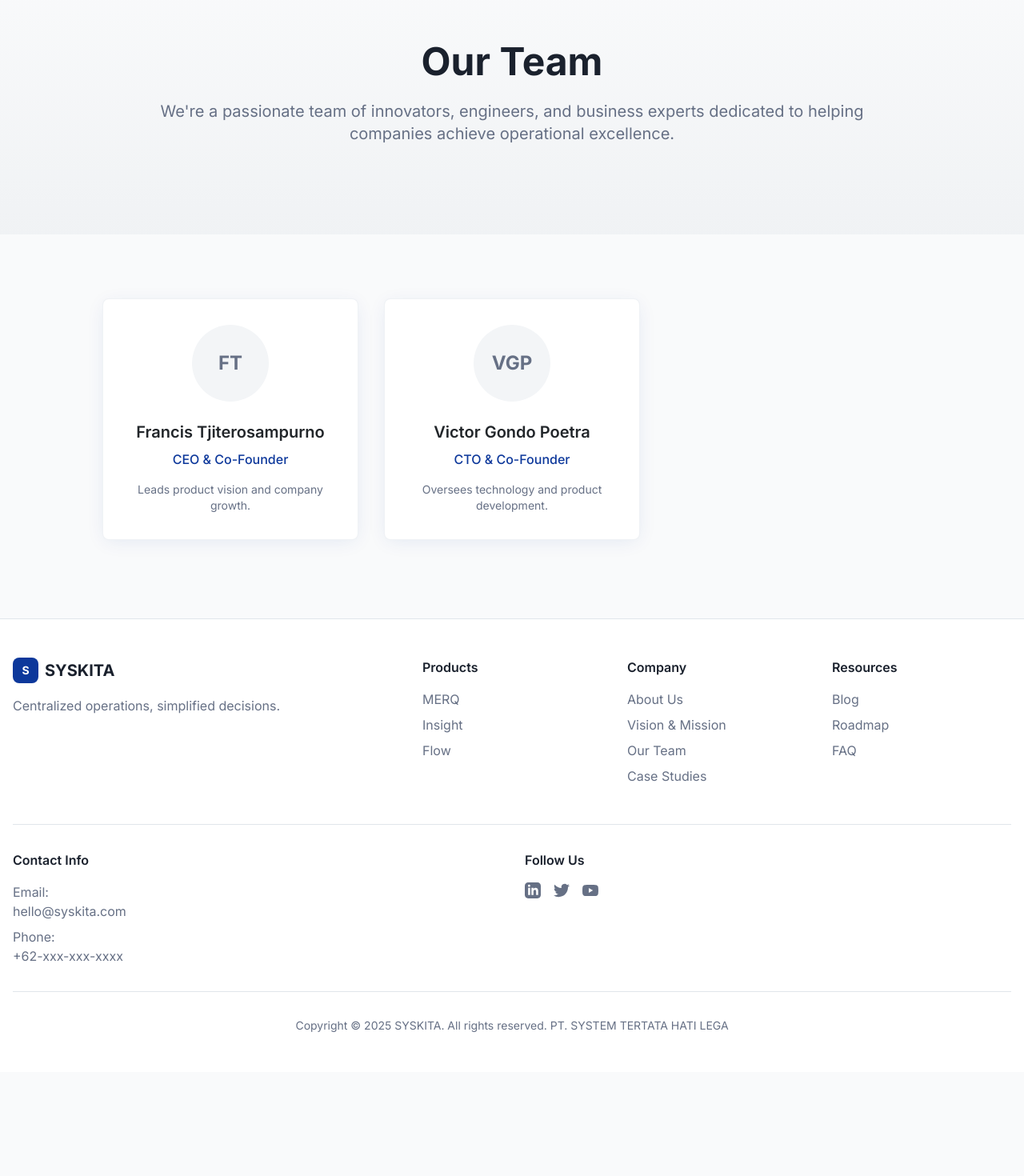
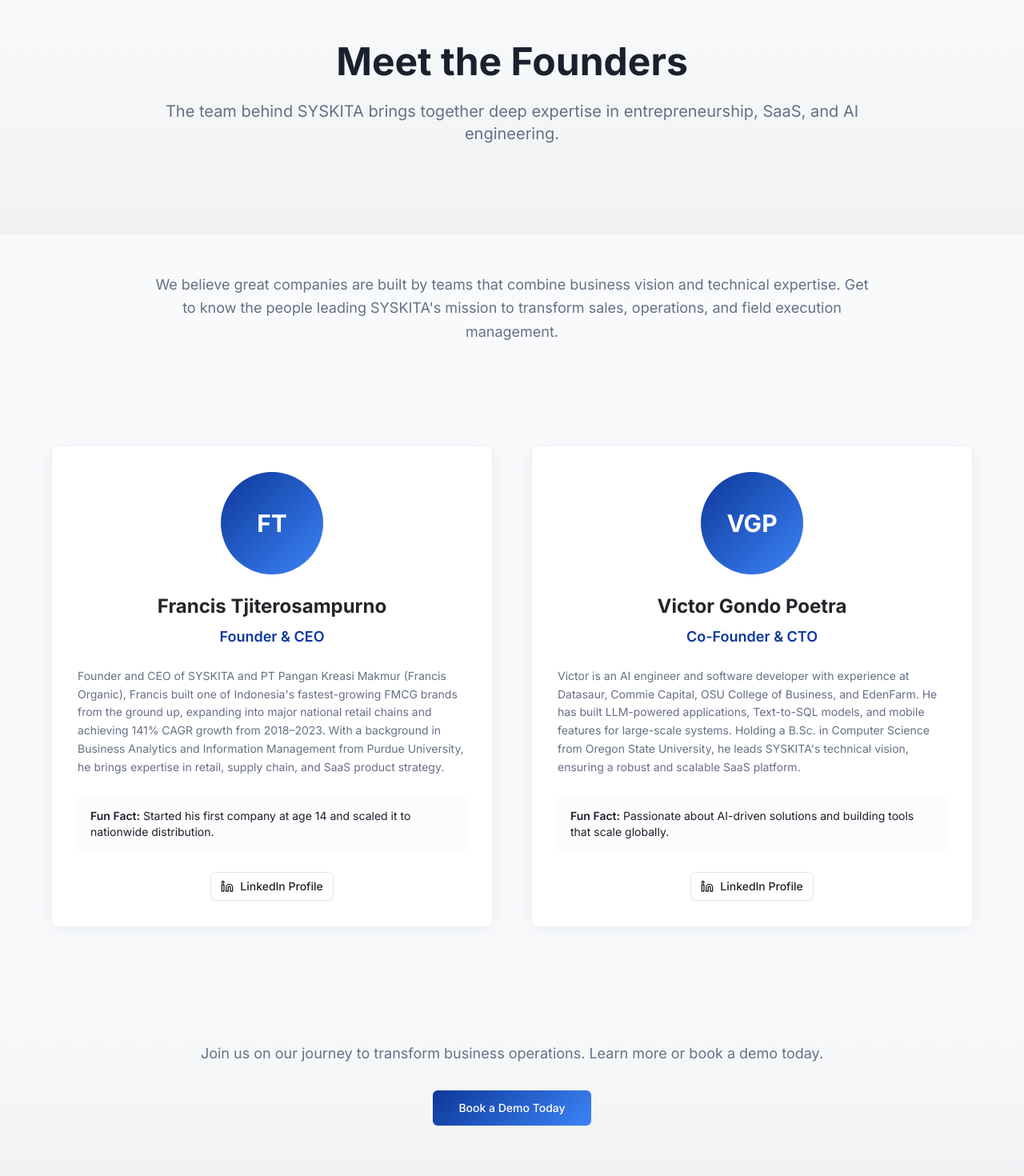
Before and after one commit to Victor-Gondo/syskita-shine-bright, a React (Vite) app: page /team in a window 1280 px wide. Shown: the part 100-1570 px from the top of the page at 80% size. Before the commit the page ends 1440 px from the top, so only its background shows below. Built offline with nearby package versions, Linux system fonts and the light colour scheme.

Commit message:
Update Team page structure
Updated the Team page to reflect the new structure, including a "Meet the Founders" hero section, an introductory paragraph, and two founder cards with detailed bios, fun facts, and LinkedIn links. Also added a final CTA section with a "Book a Demo" button.

```diff
--- a/src/pages/Team.tsx
+++ b/src/pages/Team.tsx
@@ -3,18 +3,25 @@ import { Card, CardContent } from "@/components/ui/card";
 import { Badge } from "@/components/ui/badge";
 import { CTAButton } from "@/components/ui/cta-button";
 import { SEOHead } from "@/components/SEOHead";
+import { Linkedin, ExternalLink } from "lucide-react";
 
 const Team = () => {
   const teamMembers = [
     {
       name: "Francis Tjiterosampurno",
-      role: "CEO & Co-Founder",
-      bio: "Leads product vision and company growth."
+      role: "Founder & CEO",
+      bio: "Founder and CEO of SYSKITA and PT Pangan Kreasi Makmur (Francis Organic), Francis built one of Indonesia's fastest-growing FMCG brands from the ground up, expanding into major national retail chains and achieving 141% CAGR growth from 2018–2023. With a background in Business Analytics and Information Management from Purdue University, he brings expertise in retail, supply chain, and SaaS product strategy.",
+      funFact: "Started his first company at age 14 and scaled it to nationwide distribution.",
+      linkedinUrl: "#",
+      imageAlt: "Francis Tjiterosampurno - Founder & CEO"
     },
     {
       name: "Victor Gondo Poetra",
-      role: "CTO & Co-Founder",
-      bio: "Oversees technology and product development."
+      role: "Co-Founder & CTO",
+      bio: "Victor is an AI engineer and software developer with experience at Datasaur, Commie Capital, OSU College of Business, and EdenFarm. He has built LLM-powered applications, Text-to-SQL models, and mobile features for large-scale systems. Holding a B.Sc. in Computer Science from Oregon State University, he leads SYSKITA's technical vision, ensuring a robust and scalable SaaS platform.",
+      funFact: "Passionate about AI-driven solutions and building tools that scale globally.",
+      linkedinUrl: "#",
+      imageAlt: "Victor Gondo Poetra - Co-Founder & CTO"
     }
   ];
 
@@ -22,18 +29,29 @@ const Team = () => {
   return (
     <div className="min-h-screen">
       <SEOHead
-        title="Meet the SYSKITA Team | Driving Innovation"
-        description="Get to know the team behind SYSKITA, a platform built to help businesses scale smarter."
+        title="Meet the Founders | SYSKITA Leadership Team"
+        description="Meet the founders behind SYSKITA - combining deep expertise in entrepreneurship, SaaS, and AI engineering to transform business operations."
       />
       {/* Hero Section */}
       <section className="py-20 bg-gradient-subtle">
         <div className="container mx-auto px-4">
           <div className="max-w-4xl mx-auto text-center">
             <h1 className="text-4xl lg:text-5xl font-bold text-foreground mb-6">
-              Our Team
+              Meet the Founders
             </h1>
             <p className="text-xl text-muted-foreground mb-8">
-              We're a passionate team of innovators, engineers, and business experts dedicated to helping companies achieve operational excellence.
+              The team behind SYSKITA brings together deep expertise in entrepreneurship, SaaS, and AI engineering.
+            </p>
+          </div>
+        </div>
+      </section>
+
+      {/* Intro Section */}
+      <section className="py-12">
+        <div className="container mx-auto px-4">
+          <div className="max-w-4xl mx-auto text-center">
+            <p className="text-lg text-muted-foreground leading-relaxed">
+              We believe great companies are built by teams that combine business vision and technical expertise. Get to know the people leading SYSKITA's mission to transform sales, operations, and field execution management.
             </p>
           </div>
         </div>
@@ -42,23 +60,64 @@ const Team = () => {
       {/* Team Member Cards */}
       <section className="py-20">
         <div className="container mx-auto px-4">
-          <div className="grid md:grid-cols-2 lg:grid-cols-3 gap-8 max-w-5xl mx-auto">
+          <div className="grid md:grid-cols-2 gap-12 max-w-6xl mx-auto">
             {teamMembers.map((member, index) => (
               <Card key={index} className="border-border/50 shadow-soft hover:shadow-medium transition-all duration-300">
-                <CardContent className="p-8 text-center">
-                  <div className="w-24 h-24 bg-muted rounded-full mx-auto mb-6 flex items-center justify-center">
-                    <span className="text-2xl font-bold text-muted-foreground">
+                <CardContent className="p-8">
+                  {/* Photo Placeholder */}
+                  <div className="w-32 h-32 bg-gradient-primary rounded-full mx-auto mb-6 flex items-center justify-center">
+                    <span className="text-3xl font-bold text-white">
                       {member.name.split(' ').map(n => n[0]).join('')}
                     </span>
                   </div>
-                  <h3 className="text-xl font-semibold mb-2">{member.name}</h3>
-                  <p className="text-primary font-medium mb-4">{member.role}</p>
-                  <p className="text-muted-foreground text-sm">
-                    {member.bio}
-                  </p>
+
+                  {/* Name and Role */}
+                  <div className="text-center mb-6">
+                    <h3 className="text-2xl font-bold mb-2">{member.name}</h3>
+                    <p className="text-primary font-semibold text-lg">{member.role}</p>
+                  </div>
+
+                  {/* Bio */}
+                  <div className="mb-6">
+                    <p className="text-muted-foreground leading-relaxed text-sm">
+                      {member.bio}
+                    </p>
+                  </div>
+
+                  {/* Fun Fact */}
+                  <div className="bg-muted/30 rounded-lg p-4 mb-6">
+                    <p className="text-sm text-foreground">
+                      <span className="font-semibold">Fun Fact:</span> {member.funFact}
+                    </p>
+                  </div>
+
+                  {/* LinkedIn Link */}
+                  <div className="text-center">
+                    <Button
+                      variant="outline"
+                      size="sm"
+                      className="gap-2"
+                      onClick={() => window.open(member.linkedinUrl, '_blank')}
+                    >
+                      <Linkedin size={16} />
+                      LinkedIn Profile
+                    </Button>
+                  </div>
                 </CardContent>
               </Card>
             ))}
+          </div>
+        </div>
+      </section>
+
+      {/* Final CTA Section */}
+      <section className="py-16 bg-gradient-subtle">
+        <div className="container mx-auto px-4">
+          <div className="max-w-4xl mx-auto text-center">
+            <p className="text-lg text-muted-foreground mb-8">
+              Join us on our journey to transform business operations. Learn more or book a demo today.
+            </p>
+            <CTAButton variant="book" size="lg" />
           </div>
         </div>
       </section>
```
